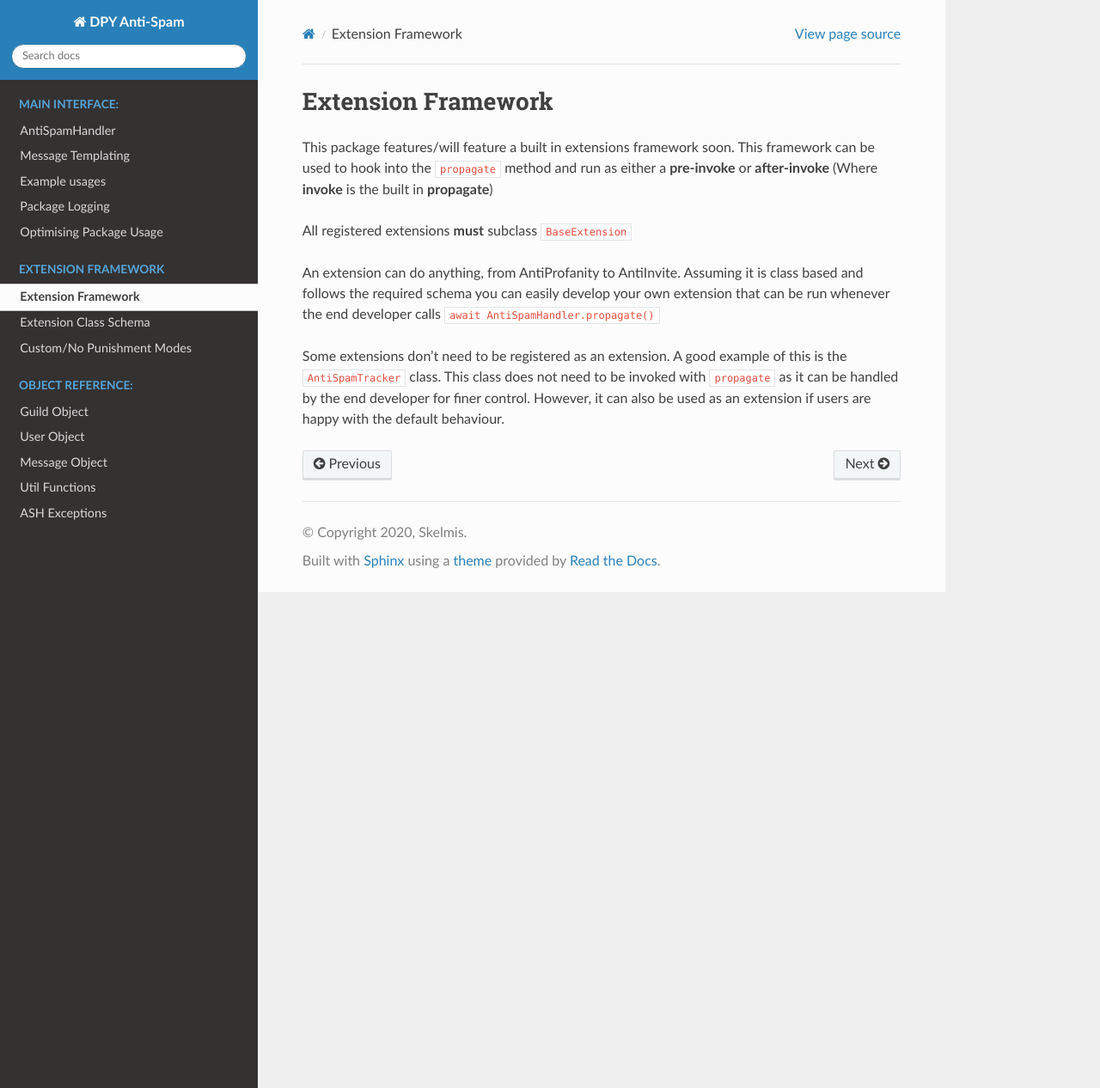
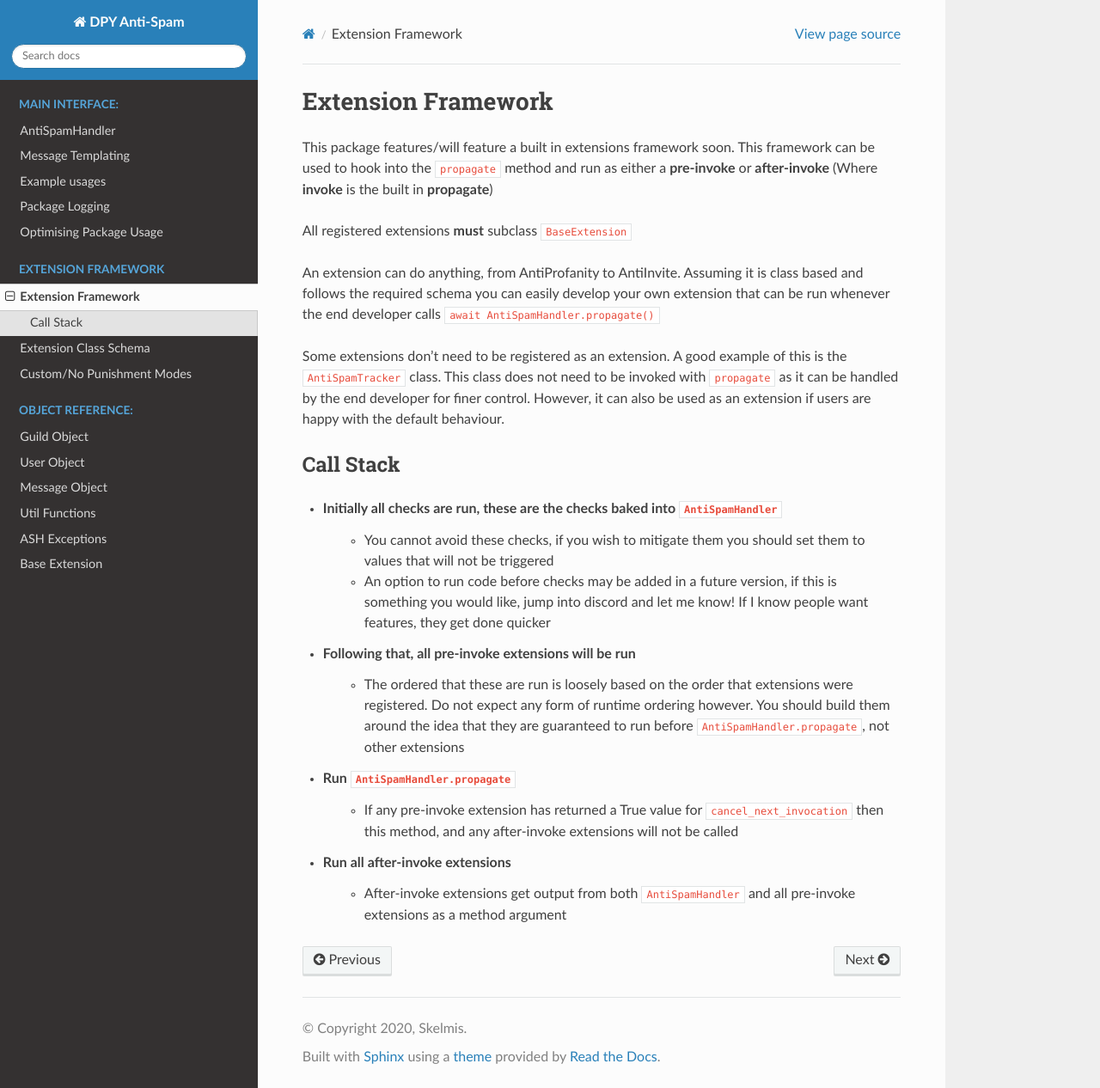
Before and after one commit to Skelmis/Discord-Anti-Spam, a Sphinx documentation site: the page built from docs/modules/ext/base.rst, in a window 1280 px wide and 1266 px high. Shown: the whole window at 86% size. Built offline with Sphinx 7.4.7 and the Read the Docs theme 2.0.0, drawn with Linux system fonts in a browser that asks for light colours.

Commit message:
:memo: Update documentation surround extensions

```diff
--- a/docs/index.rst
+++ b/docs/index.rst
@@ -33,6 +33,7 @@ Welcome to DPY Anti-Spam's documentation!
    modules/message.rst
    modules/util.rst
    modules/exceptions.rst
+   modules/ext/baseextension.rst
 
 Install Notes
 -------------
--- a/docs/modules/ext/base.rst
+++ b/docs/modules/ext/base.rst
@@ -19,3 +19,25 @@ This class does not need to be invoked with ``propagate`` as
 it can be handled by the end developer for finer control.
 However, it can also be used as an extension if users are
 happy with the default behaviour.
+
+Call Stack
+----------
+
+* Initially all checks are run, these are the checks baked into ``AntiSpamHandler``
+    * You cannot avoid these checks, if you wish to mitigate them you should
+      set them to values that will not be triggered
+    * An option to run code before checks may be added in a future version,
+      if this is something you would like, jump into discord and let me know!
+      If I know people want features, they get done quicker
+* Following that, all pre-invoke extensions will be run
+    * The ordered that these are run is loosely based on the order that
+      extensions were registered. Do not expect any form of runtime
+      ordering however. You should build them around the idea that they
+      are guaranteed to run before ``AntiSpamHandler.propagate``, not
+      other extensions
+* Run ``AntiSpamHandler.propagate``
+    * If any pre-invoke extension has returned a True value for ``cancel_next_invocation``
+      then this method, and any after-invoke extensions will not be called
+* Run all after-invoke extensions
+    * After-invoke extensions get output from both ``AntiSpamHandler``
+      and all pre-invoke extensions as a method argument
```
Also changed, not shown: docs/modules/ext/baseextension.rst (added, +9 -0 lines), 1 other file.
